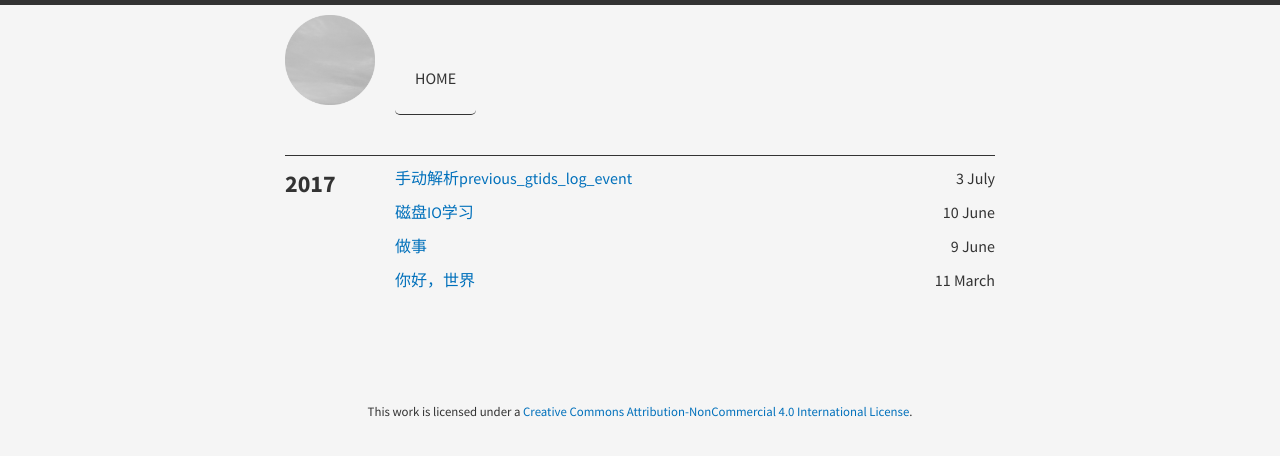
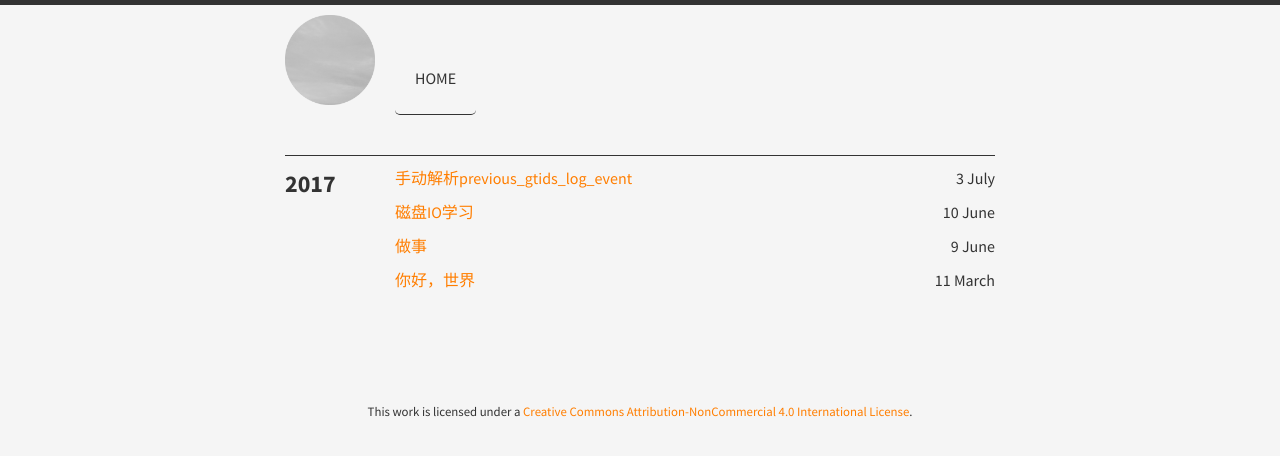
Before and after one commit to ly20119/ly20119.github.io, a Jekyll site: the page built from index.html, in a window 1280 px wide. Shown: the top 456 px of the page. Built offline with Jekyll 4.4.1, drawn with Linux system fonts in a browser that asks for light colours.

Commit message:
add color

```diff
--- a/_config.yml
+++ b/_config.yml
@@ -4,4 +4,4 @@ theme: jekyll-theme-slate
 
 encoding: utf-8
 
-color_scheme: azul
+color_scheme: amber
```
